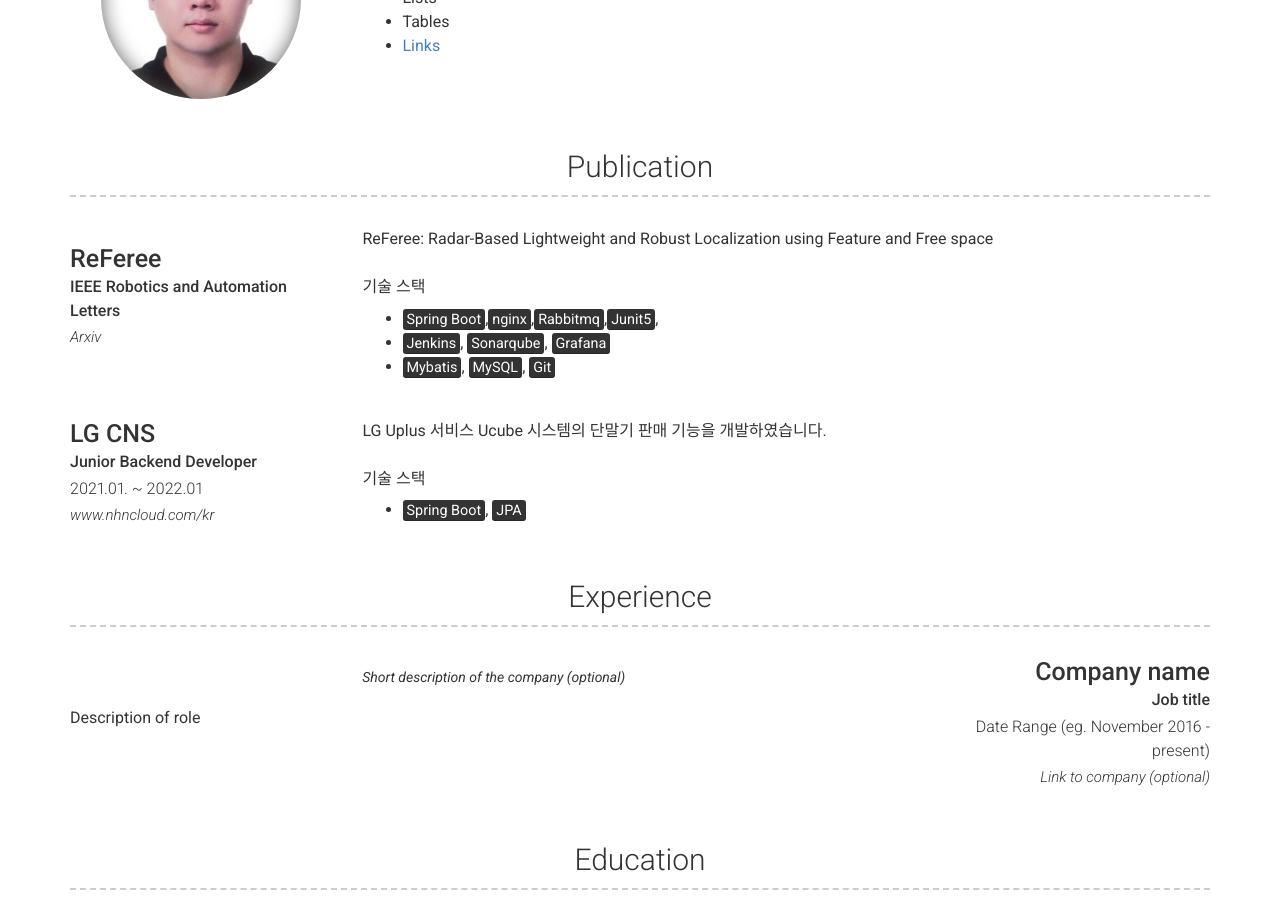
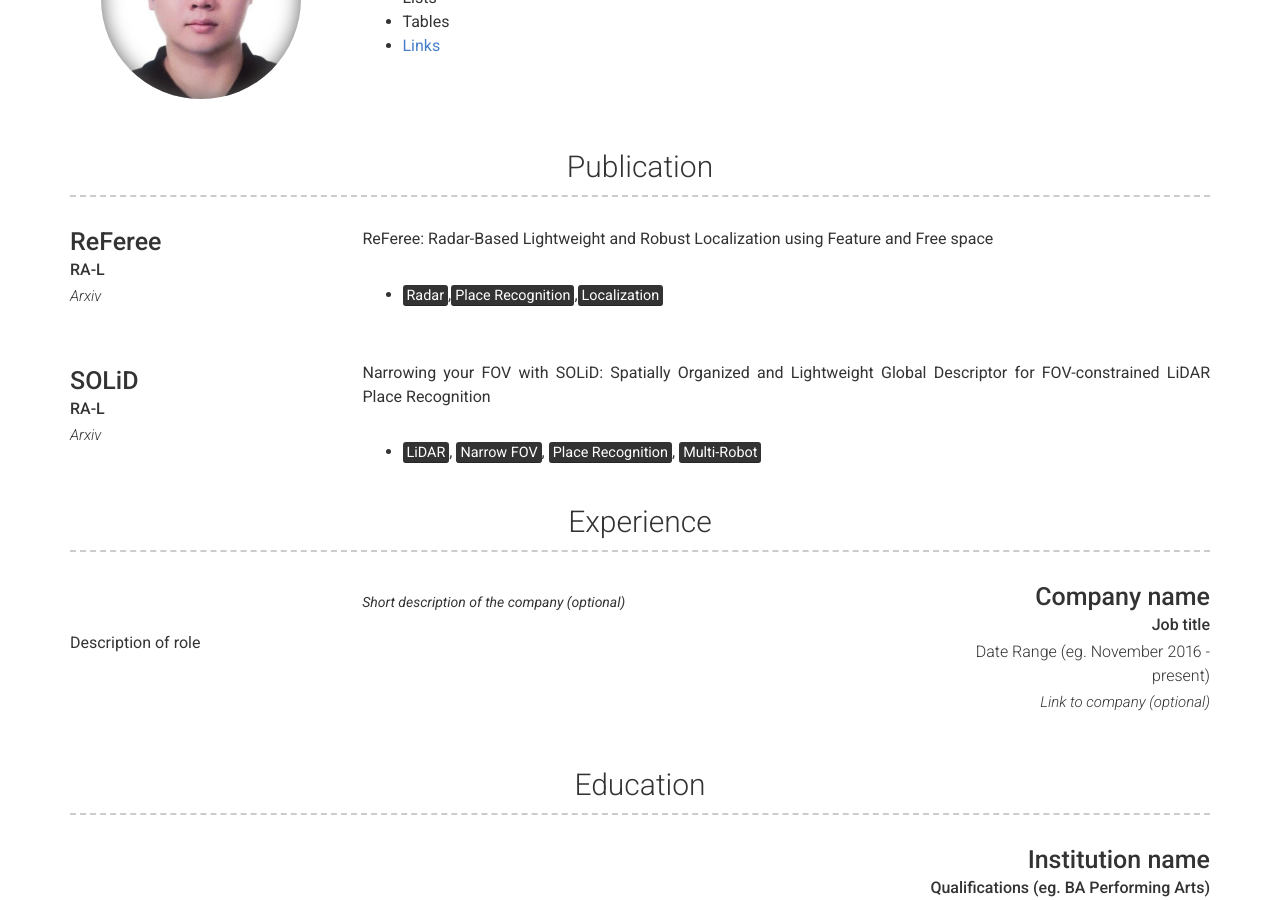
Before and after one commit to hogyun2/hogyun2.github.io, a Jekyll site: the page built from index.md, in a window 1280 px wide and 900 px high, scrolled down 514 px. Built offline with Jekyll 4.4.1, drawn with Linux system fonts in a browser that asks for light colours; nearby versions of some CDN libraries.

Commit message:
Update _config.yml

```diff
--- a/_config.yml
+++ b/_config.yml
@@ -68,23 +68,20 @@ content:
         title: ReFeree
         link: https://arxiv.org/abs/2410.01325
         link_text: Arxiv
-        sub_title: IEEE Robotics and Automation Letters
+        sub_title: RA-L
         caption:
         description: | # this will include new lines to allow paragraphs
           ReFeree: Radar-Based Lightweight and Robust Localization using Feature and Free space <br><br>
-          기술 스택
-            - <mark>Spring Boot</mark>,<mark>nginx</mark>,<mark>Rabbitmq</mark>,<mark>Junit5</mark>,
-            - <mark>Jenkins</mark>, <mark>Sonarqube</mark>, <mark>Grafana</mark>
-            - <mark>Mybatis</mark>, <mark>MySQL</mark>, <mark>Git</mark>
+            - <mark>Radar</mark>,<mark>Place Recognition</mark>,<mark>Localization</mark>
 
-      - title: LG CNS
-        link: www.nhncloud.com/kr
-        sub_title: Junior Backend Developer
-        caption: 2021.01. ~ 2022.01
+      - title: SOLiD
+        link: https://arxiv.org/abs/2408.07330
+        link_text: Arxiv
+        sub_title: RA-L
+        caption:
         description: | # this will include new lines to allow paragraphs
-          LG Uplus 서비스 Ucube 시스템의 단말기 판매 기능을 개발하였습니다.<br><br>
-          기술 스택
-            - <mark>Spring Boot</mark>, <mark>JPA</mark>
+          Narrowing your FOV with SOLiD: Spatially Organized and Lightweight Global Descriptor for FOV-constrained LiDAR Place Recognition<br><br>
+            - <mark>LiDAR</mark>, <mark>Narrow FOV</mark>, <mark>Place Recognition</mark>, <mark>Multi-Robot</mark>
 
   - title: Experience
     layout: list
```
